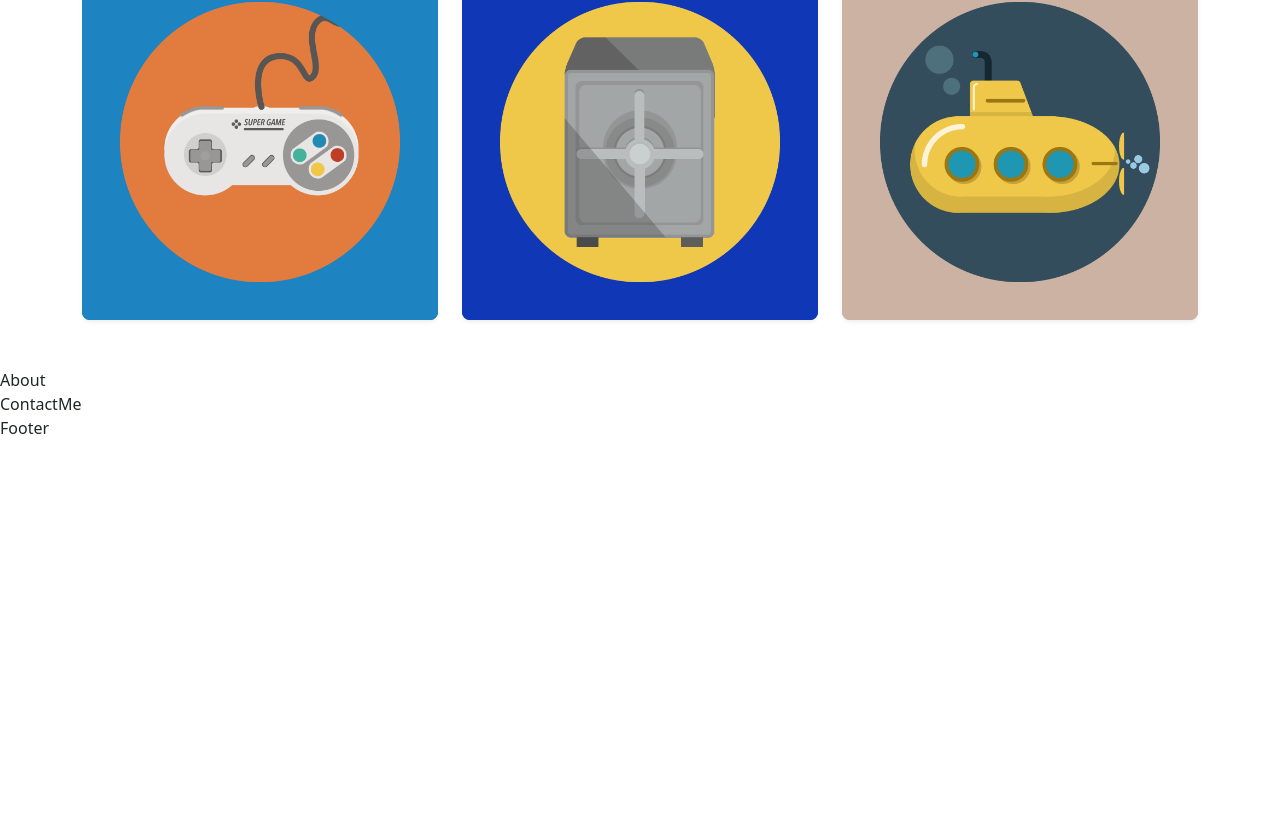
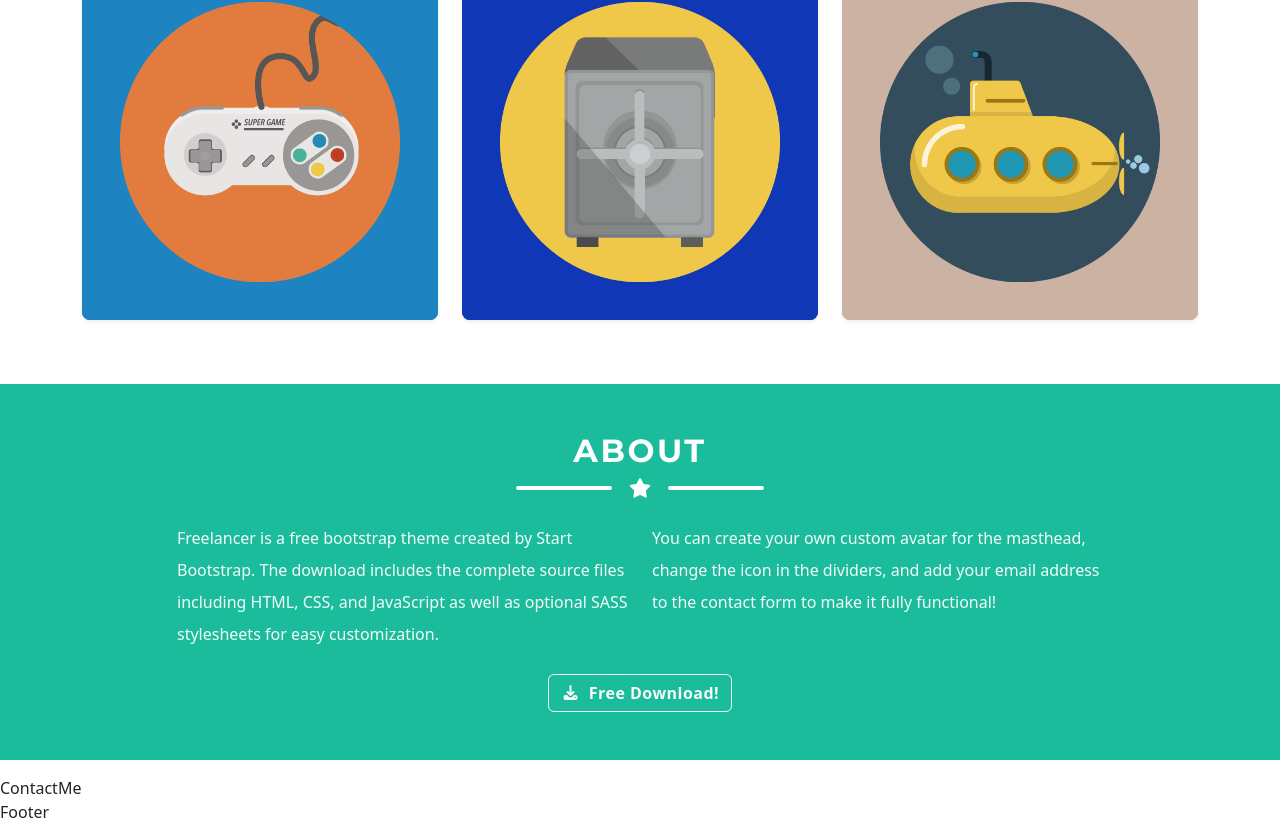
Before and after one commit to AseelMasri/react15-task, a React (Vite) app: page / in a window 1280 px wide. Shown: the part 1226-2050 px from the top of the page. Before the commit the page ends 1666 px from the top, so only its background shows below. Built offline with nearby package versions, Linux system fonts and the light colour scheme.

Commit message:
Update about section layout and styles

```diff
--- a/src/component/about/About.jsx
+++ b/src/component/about/About.jsx
@@ -1,9 +1,41 @@
-import React from 'react'
+import styles from "./about.module.css";
 
-function About() {
+export default function About() {
   return (
-    <div>About</div>
-  )
+    <section className={`${styles.about} py-5 mt-3 mb-3`} id="about">
+      <div className="container text-center">
+        <h2 className={`text-uppercase fw-bold mb-2 ${styles.heading}`}>About</h2>
+
+        <div className="d-flex align-items-center justify-content-center gap-3 mb-4">
+          <span className={styles.line} />
+          <span className={styles.icon}><i className="fa-solid fa-star" /></span>
+          <span className={styles.line} />
+        </div>
+
+        <div className="row justify-content-center g-4">
+          <div className="col-11 col-md-5">
+            <p className="fw-light opacity-95 lh-lg text-md-start m-0">
+              Freelancer is a free bootstrap theme created by Start Bootstrap. The
+              download includes the complete source files including HTML, CSS, and
+              JavaScript as well as optional SASS stylesheets for easy customization.
+            </p>
+          </div>
+          <div className="col-11 col-md-5">
+            <p className="fw-light opacity-95 lh-lg text-md-start m-0">
+              You can create your own custom avatar for the masthead, change the icon
+              in the dividers, and add your email address to the contact form to make
+              it fully functional!
+            </p>
+          </div>
+        </div>
+
+        <div className="text-center mt-4">
+          <a href="#" className={`btn btn-outline-light fw-bold ${styles.btnLetter}`}>
+            <i className="fa-solid fa-download me-2" />
+            Free Download!
+          </a>
+        </div>
+      </div>
+    </section>
+  );
 }
-
-export default About
--- a/src/component/about/about.module.css
+++ b/src/component/about/about.module.css
@@ -0,0 +1,28 @@
+.about{
+  background-color: var(--brand-green, #1abc9c);
+  color: #fff;
+  text-align: center;
+
+  --about-fg: #fff;
+}
+
+.heading{
+  font-family: var(--font-heading, "Montserrat", sans-serif);
+  letter-spacing: .08em;
+}
+
+.line{
+  width: 6rem;
+  height: 4px;
+  background: var(--about-fg);
+  border-radius: 10px;
+}
+.icon{
+  color: var(--about-fg);
+  font-size: 1.2rem;
+  line-height: 1;
+}
+
+.btnLetter{
+  letter-spacing: .03em;
+}
```
